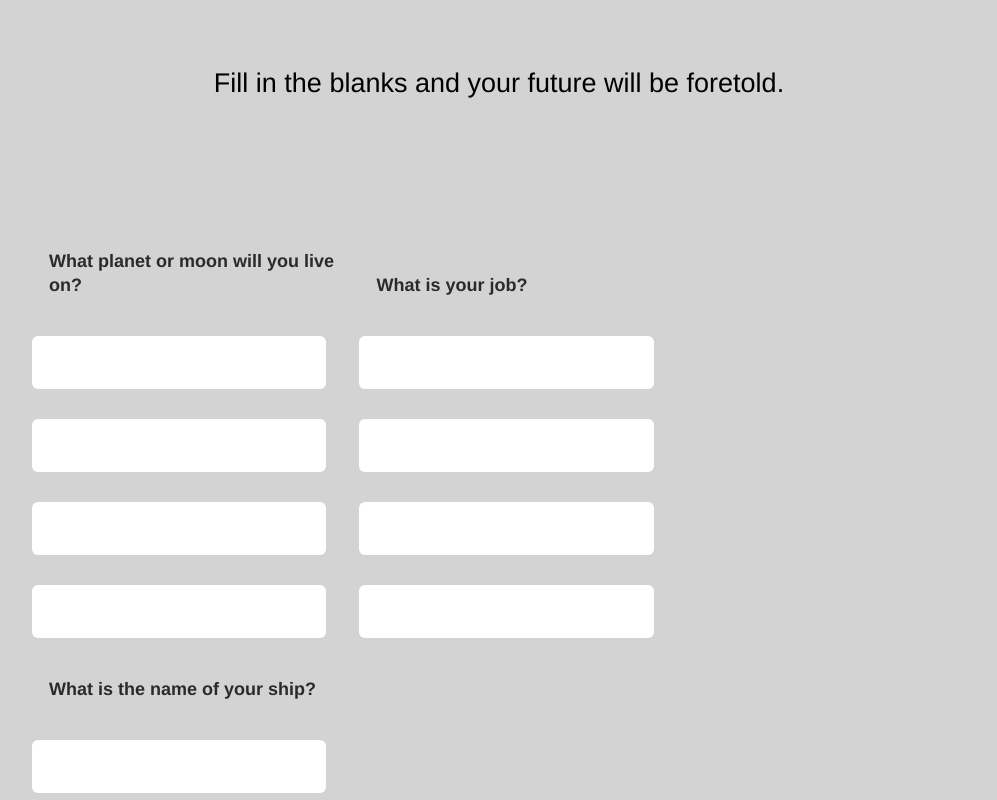
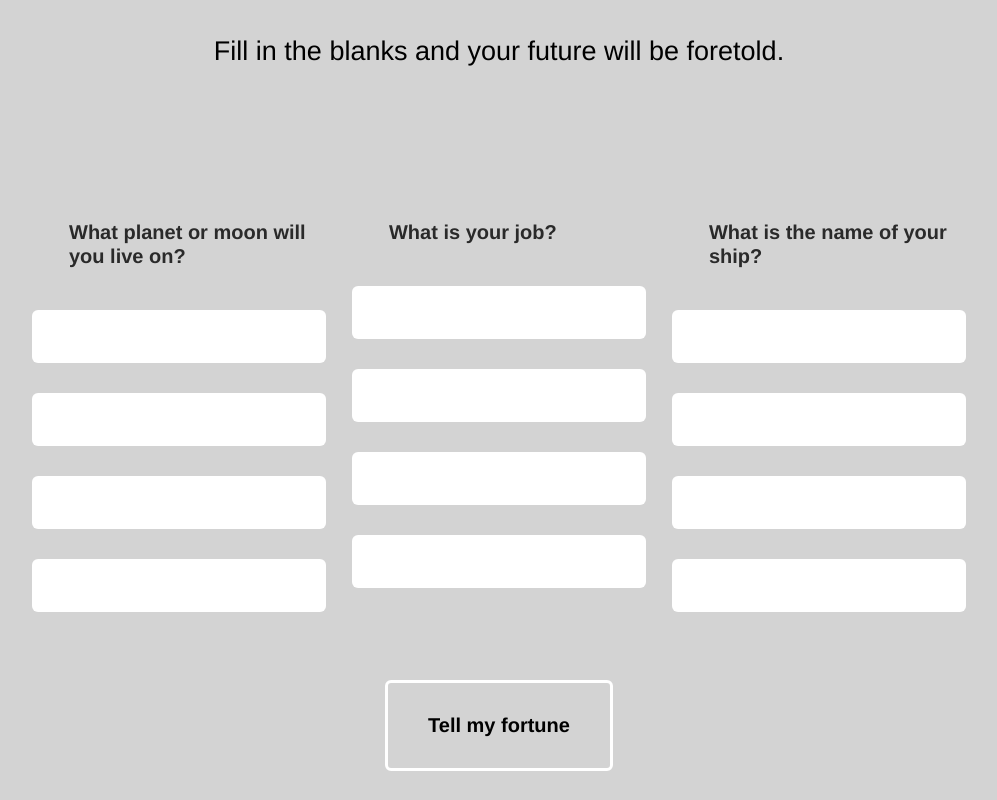
Before and after one commit to kguzmanus267/-MASH-Game, a plain HTML site: page index.html in a window 1280 px wide. Shown: the part 152-952 px from the top of the page, without its empty margins (141-1138 px from the left). Drawn offline with Linux system fonts and the light colour scheme.

Commit message:
Updated styles more

```diff
--- a/style.css
+++ b/style.css
@@ -23,7 +23,7 @@ h1 {
 /* Game Directions */
 .description {
   text-align: center;
-  margin: 80px auto 40px;
+  margin: 10px auto 40px;
 }
 
 
@@ -32,7 +32,7 @@ h1 {
   background: transparent;
   border: 3px solid #fff;
   border-radius: 6px;
-  color: #fff;
+  color: #000000;
   cursor: pointer;
   display: block;
   font-size: 20px;
@@ -50,7 +50,7 @@ h1 {
 
 .choice-bucket {
   display: inline-block;
-  float: center;
+  float: left;
   margin: 0;
   padding: 0;
   width: 33.333333%;
@@ -79,9 +79,9 @@ h1 {
 }
 
 .highlight {
-  font-size: 18px;
+  font-size: 20px;
   line-height: 24px;
-  margin-left: 30px;
+  margin-left: 50px;
   opacity: .8;
 }
 
```
